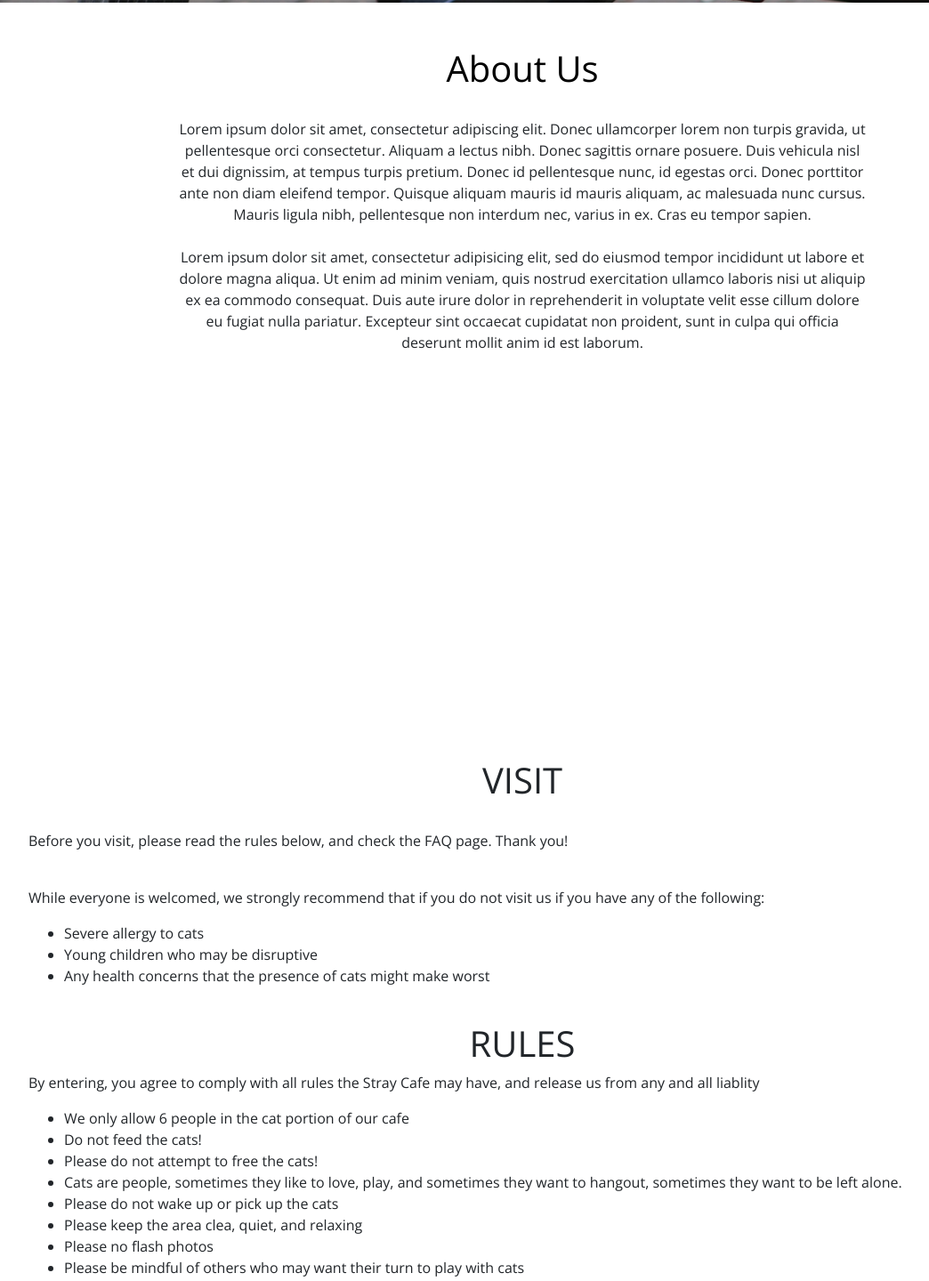
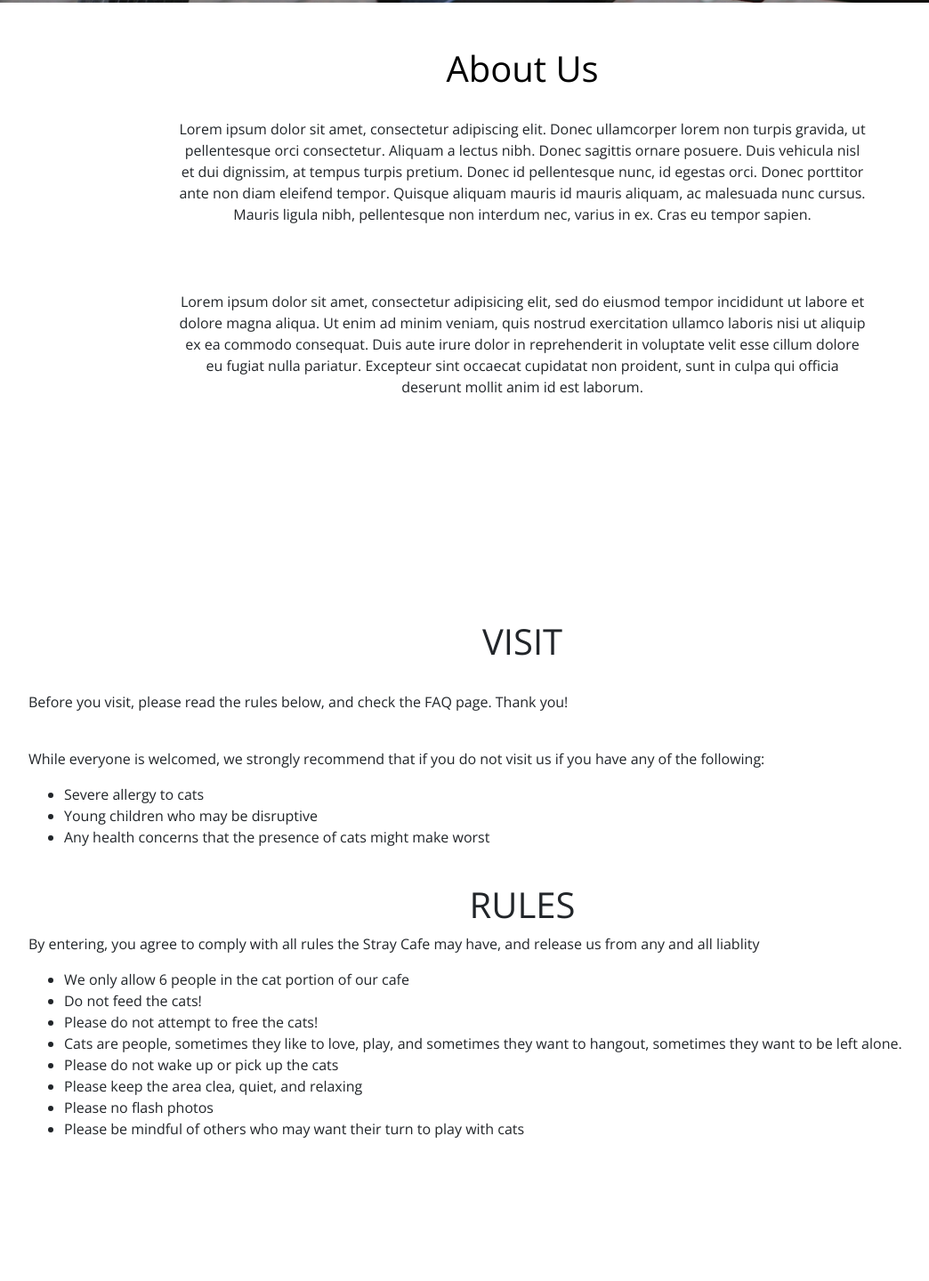
Before and after one commit to Muddkipz/StrayCafe, a plain HTML site: page index.html in a window 1280 px wide. Shown: the part 797-2237 px from the top of the page at 89% size, without its empty margins (53-1097 px from the left). After the commit the page ends 2118 px from the top, so only its background shows below. Drawn offline with nearby package versions, Linux system fonts and the light colour scheme.

Commit message:
changed style rules for responsiveness

```diff
--- a/index.html
+++ b/index.html
@@ -72,12 +72,12 @@
         proident, sunt in culpa qui officia deserunt mollit anim id est laborum. </p>
     </div>
   </div>
-    </section>
+  </section>
 
     <!-- Rules section -->
 
     <section id="rules">
-      <div class="vistRules">
+      <div class="vistSection">
       <div class="container">
         <h1 class="visitHeader text-center"> VISIT </h1>
         <br>
@@ -85,7 +85,7 @@
         </p>
         <br>
         <p> While everyone is welcomed, we strongly
-          recommend that if you do not visit us if you have any of the following:
+          recommend that if you do not visit us if you have any of the following: </p>
 
           <ul>
             <li> Severe allergy to cats </li>
@@ -93,6 +93,10 @@
             <li> Any health concerns that the presence of cats might make worst </li>
           </ul>
           <br>
+        </div>
+      </div>
+        <div class="ruleSection">
+          <div class="container">
           <h1 class="text-center"> RULES </h1>
             <p> By entering, you agree to comply with all rules the Stray Cafe may have, and release us from any and all liablity </p>
             <ul>
@@ -108,10 +112,7 @@
             </ul>
             <br>
       </div>
-
-  </div>
-</div>
-
+    </div>
     </section>
 
 
--- a/styles.css
+++ b/styles.css
@@ -18,8 +18,8 @@ html, body, nav, section{
 /* about style rules */
 
 #about {
-	height: 100vh;
-	width: 100vw;
+
+	position: static;
 }
 .aboutHeader {
 	color: black;
@@ -29,19 +29,22 @@ html, body, nav, section{
 .aboutText {
 	width: 70%;
 	margin: auto;
+	padding-bottom: 50px;
 }
 
+.aboutPage {
+	padding-bottom: 100px;
+}
 /* visit and rules style rules */
 
 #rules {
-	height: 100vh;
-	width: 100vw;
+
 }
 
 .visitHeader {
-	padding-top: 50px;
+	padding-top: 100px;
 }
 
-.visitRules {
-	text-align: center;
+.visitSection {
+	padding-top: 100px;
 }
```
Also changed, not shown: 1 other file.
